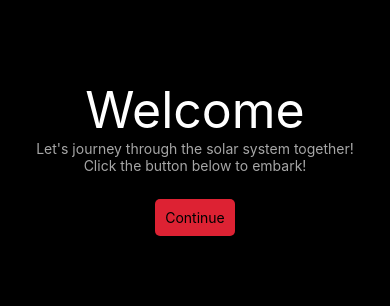
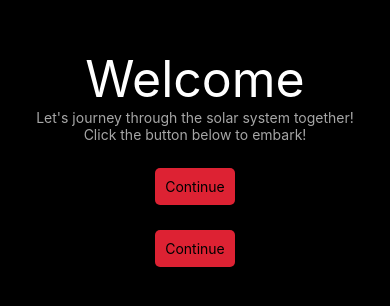
Before and after one commit to Aixufey/TDS200-Xplatform, a React Native app: screen / in a window 390 px wide. Shown: the part 264-570 px from the top of the page. Built offline with nearby package versions, Linux system fonts and the light colour scheme.

Commit message:
Medium Oppgave 4 [x] added Custom button

```diff
--- a/App.tsx
+++ b/App.tsx
@@ -1,15 +1,16 @@
 import { StatusBar } from 'expo-status-bar';
 import { StyleSheet, Text, View, TouchableOpacity } from 'react-native';
 
-import AdvancedTypeMapping from './laboratory/lab2/medium/AdvancedTypeMapping';
+
+
+import { CustomButton as BTN } from './laboratory/lab2/medium/AdvancedReactNativeComponent';
 
 
 
 
-
-
-
-
+const handlePress = () => {
+  alert('Pressed!');
+}
 
 
 export default function App() {
@@ -22,6 +23,11 @@ export default function App() {
       <TouchableOpacity style={styles.button}>
         <Text>Continue</Text>
       </TouchableOpacity>
+      <BTN
+        label='Continue'
+        onPress={handlePress}
+        style={styles.button}
+      />
     </View>
   );
 }
--- /dev/null
+++ b/laboratory/lab2/medium/AdvancedReactNativeComponent.tsx
@@ -0,0 +1,55 @@
+/*
+    Oppgave 4: Avansert React Native Komponent
+    Design en egendefinert knapp i React Native (bruk TouchableOpacity) som
+    støtter ulike stiler basert på egenskaper som størrelse (size), farge (color) og
+    deaktivert tilstand (isDisabled). Knappen bør også ha tekst (label) og bør
+    utføre en funksjon (onPress) når den trykkes på. Implementer komponenten
+    ved hjelp av TypeScript-grensesnitt
+*/
+import {
+    Text,
+    TextStyle,
+    StyleSheet,
+    Pressable,
+    GestureResponderEvent
+} from "react-native";
+
+
+
+
+
+type pressableProps = {
+    onPress?: (event: GestureResponderEvent) => void | null | undefined,
+    label?: string,
+    style?: TextStyle
+    children?: React.ReactNode
+}
+/* Syntax pre ES6
+React.FC<T> is an explicit declaration
+export const Btn: React.FC<pressableProps> = function ({ onPress, label, style, children }) {}
+
+ES6 sytax sugar
+export const Btn: React.FC<pressableProps> = ({ onPress, label, style, children }) => {}
+
+*/
+
+/**
+ *
+ * @param param0 props attributes of type pressableProps for this button
+ * @returns a React JSX element
+ */
+export const CustomButton = ({ onPress, label, style, children }: pressableProps): React.JSX.Element => {
+    const styles = StyleSheet.create({
+        btn: {
+            fontSize: 18,
+            color: "white"
+        }
+    })
+    return (
+        <Pressable onPress={onPress}>
+            <Text style={style ?? styles.btn}>
+                {children ? children : label}
+            </Text>
+        </Pressable>
+    )
+}
```
